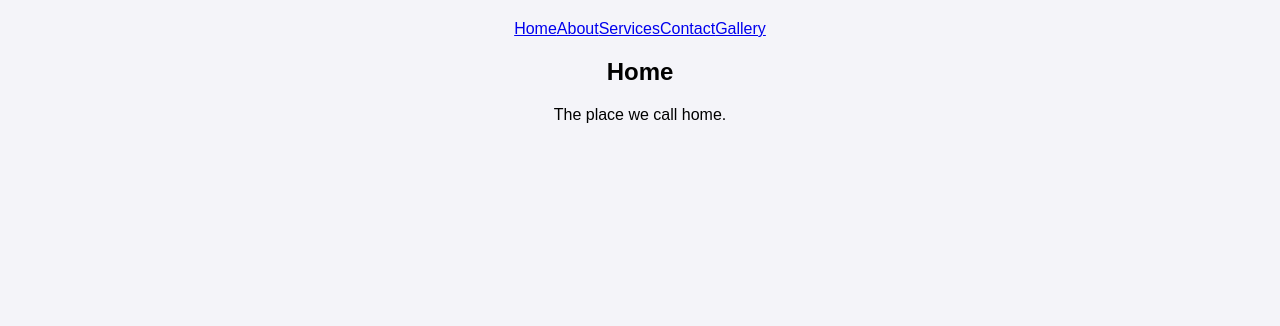
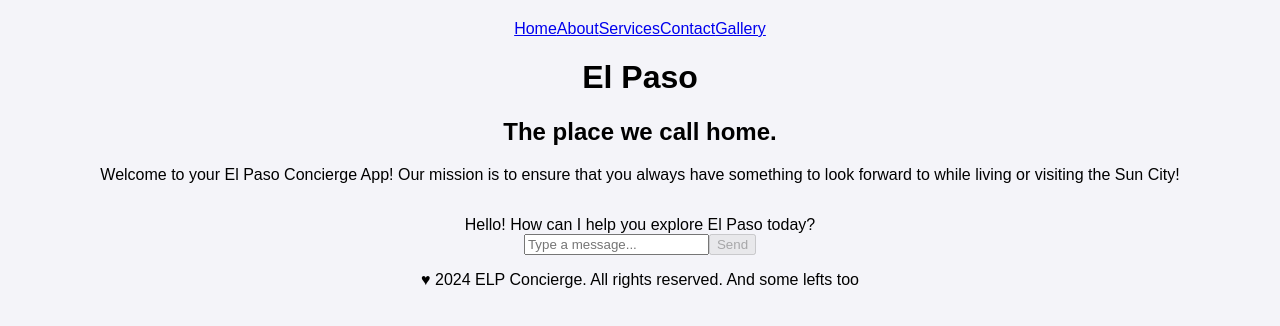
Before and after one commit to FabLab-AI-Software-Development/group-4-staticsite, a React (Create React App) app: page / in a window 1280 px wide. Shown: the top 326 px of the page. Built offline with nearby package versions, Linux system fonts and the light colour scheme.

Commit message:
added chat box functionality

```diff
--- a/src/App.jsx
+++ b/src/App.jsx
@@ -1,20 +1,14 @@
 import './App.css';
 import Nav from './components/nav/nav.jsx';
+import Home from './pages/home.jsx';  // Import the Home component
 
 function App() {
   return (
     <div className="App">
       <Nav />
-        <section id="home">
-            <div class="container">
-            <h2>Home</h2>
-            <p>The place we call home.</p>
-
-            {/* <img src="https://lp-cms-production.imgix.net/2019-06/GettyImages-184106738_high.jpg" alt="Image of Downtown El Paso" width = 500 /> */}
-            </div>
-        </section>
-
-
+      <main>
+        <Home />  {/* Use the Home component here */}
+      </main>
     </div>
   );
 }
--- /dev/null
+++ b/src/components/Chatbot.jsx
@@ -0,0 +1,54 @@
+import React, { useState, useEffect } from 'react';
+
+const Chatbot = ({ initialMessage }) => {
+  const [messages, setMessages] = useState([{ text: initialMessage, sender: 'bot' }]);
+  const [inputText, setInputText] = useState('');
+
+  useEffect(() => {
+    // You can add effects here, like scrolling to the bottom of the chat
+  }, [messages]);
+
+  const handleInputChange = (e) => {
+    setInputText(e.target.value);
+  };
+
+  const handleSendMessage = () => {
+    if (inputText.trim() !== '') {
+      setMessages([...messages, { text: inputText, sender: 'user' }]);
+      setInputText('');
+      // Here you would typically call a function to get the bot's response
+      // For now, let's just add a placeholder response
+      setTimeout(() => {
+        setMessages(prevMessages => [...prevMessages, { text: "I'm a bot response!", sender: 'bot' }]);
+      }, 1000);
+    }
+  };
+
+  return (
+    <div className="chatbot">
+      <div className="chat-messages">
+        {messages.map((message, index) => (
+          <div key={index} className={`message ${message.sender}`}>
+            {message.text}
+          </div>
+        ))}
+      </div>
+      <div className="chat-input">
+        <input
+          type="text"
+          value={inputText}
+          onChange={handleInputChange}
+          placeholder="Type a message..."
+        />
+        <button
+          onClick={handleSendMessage}
+          disabled={inputText.trim() === ''}
+        >
+          Send
+        </button>
+      </div>
+    </div>
+  );
+};
+
+export default Chatbot;
--- a/src/index.js
+++ b/src/index.js
@@ -6,7 +6,7 @@ import App from './App';
 import Gallery from './pages/gallery';
 import reportWebVitals from './reportWebVitals';
 import Home from './pages/home';
-import About from './pages/about';
+import About from './pages/About';
 import Travel from './pages/travel';
 import Services from './pages/services';
 
--- a/src/pages/home.jsx
+++ b/src/pages/home.jsx
@@ -1,4 +1,5 @@
 import React from "react";
+import Chatbot from "../components/Chatbot";  // Make sure this path is correct
 
 const Home = () => {
     return (
@@ -6,9 +7,14 @@ const Home = () => {
             <h1>El Paso</h1>
             <h2>The place we call home.</h2>
             <p>Welcome to your El Paso Concierge App! Our mission is to ensure that you always have something to look forward to while living or visiting the Sun City!</p>
+
+            {/* Add some space before the chatbot */}
+            <div style={{ marginTop: "2rem" }}>
+                <Chatbot initialMessage="Hello! How can I help you explore El Paso today?" />
+            </div>
+
             <p>&hearts; 2024 ELP Concierge. All rights reserved. And some lefts too</p>
         </div>
-
     );
 }
 
```
Also changed, not shown: src/index.jsx (added, +17 -0 lines).
